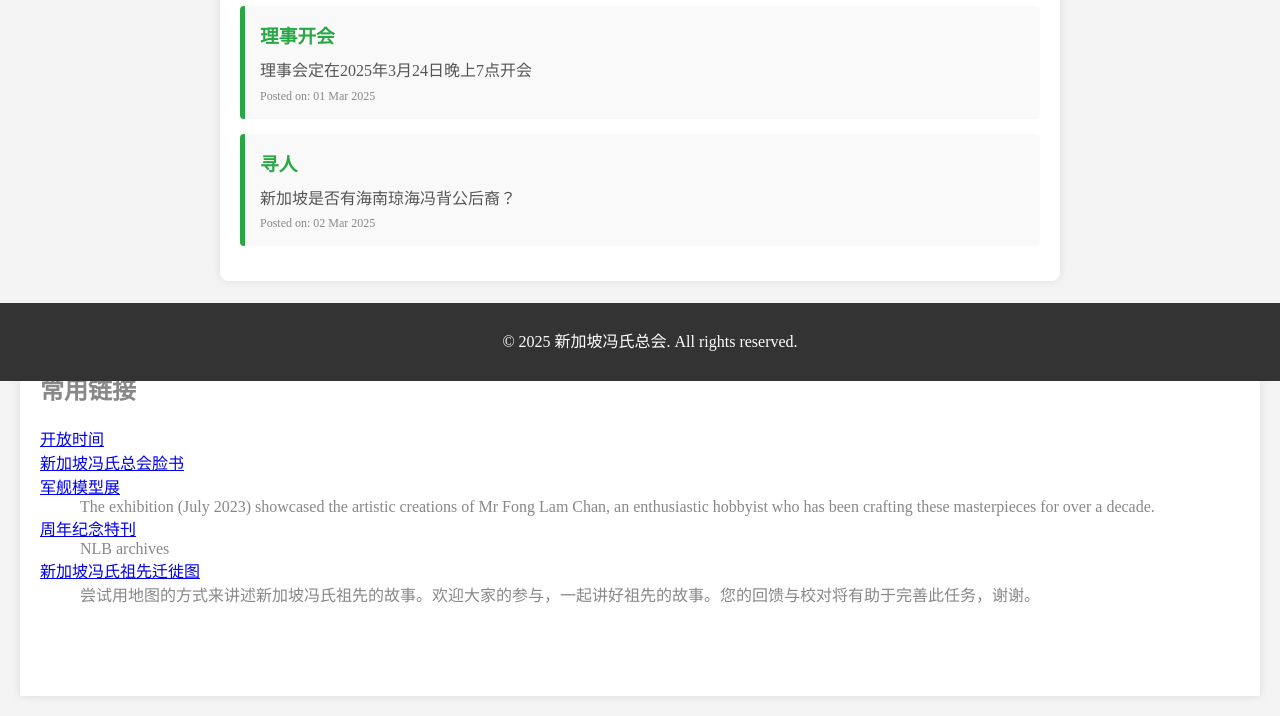
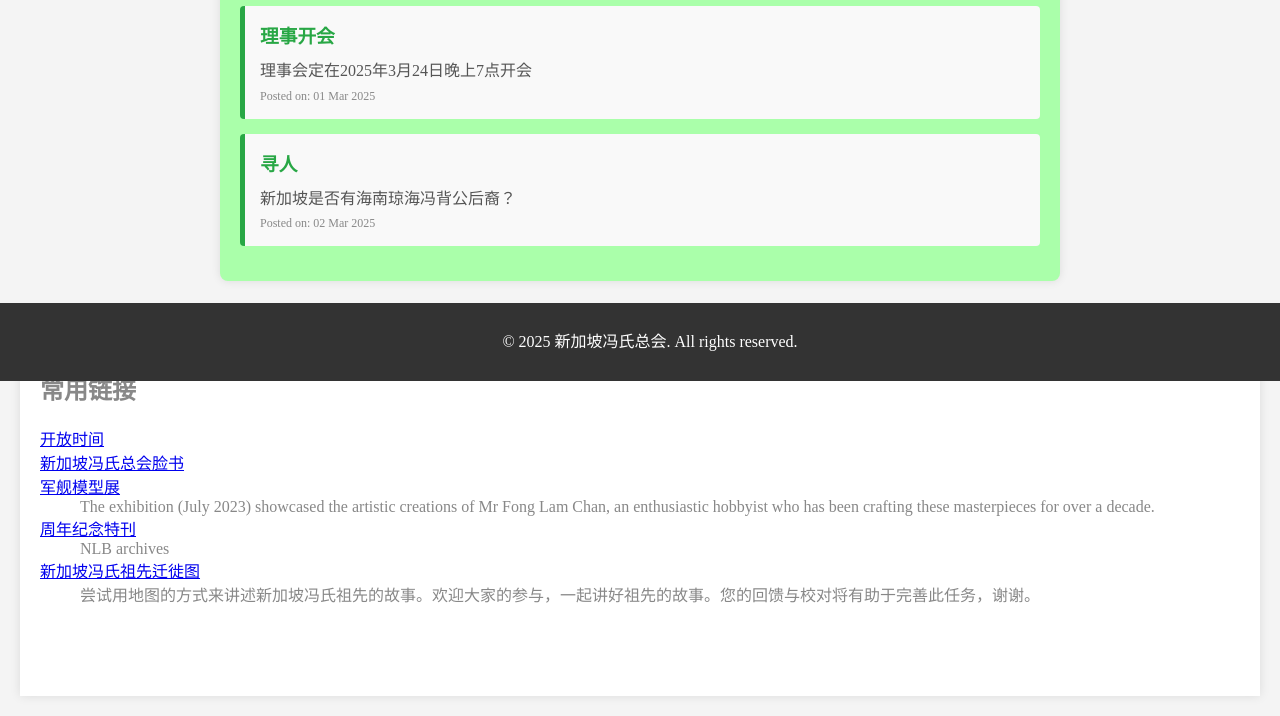
Before and after one commit to c2pang/FongClanSG, a plain HTML site: page index.html in a window 1280 px wide. Shown: the part 419-1135 px from the top of the page. Drawn offline with Linux system fonts and the light colour scheme.

Commit message:
change notice BC to lightgreen

```diff
--- a/styles.css
+++ b/styles.css
@@ -55,7 +55,7 @@ footer {
   max-width: 800px;
   margin: 50px auto;
   padding: 20px;
-  background-color: #fff;
+  background-color: #afa;
   border-radius: 8px;
   box-shadow: 0 0 10px rgba(0, 0, 0, 0.1);
 }
```
